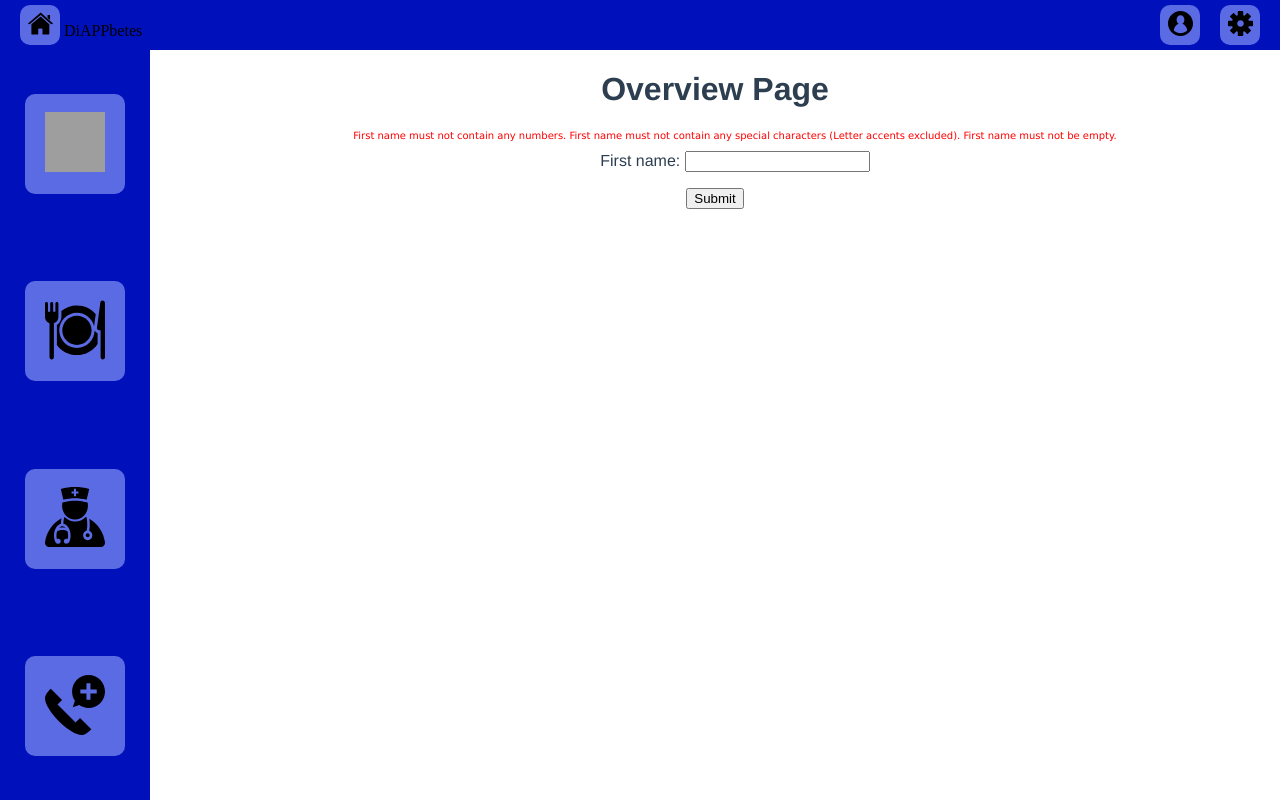
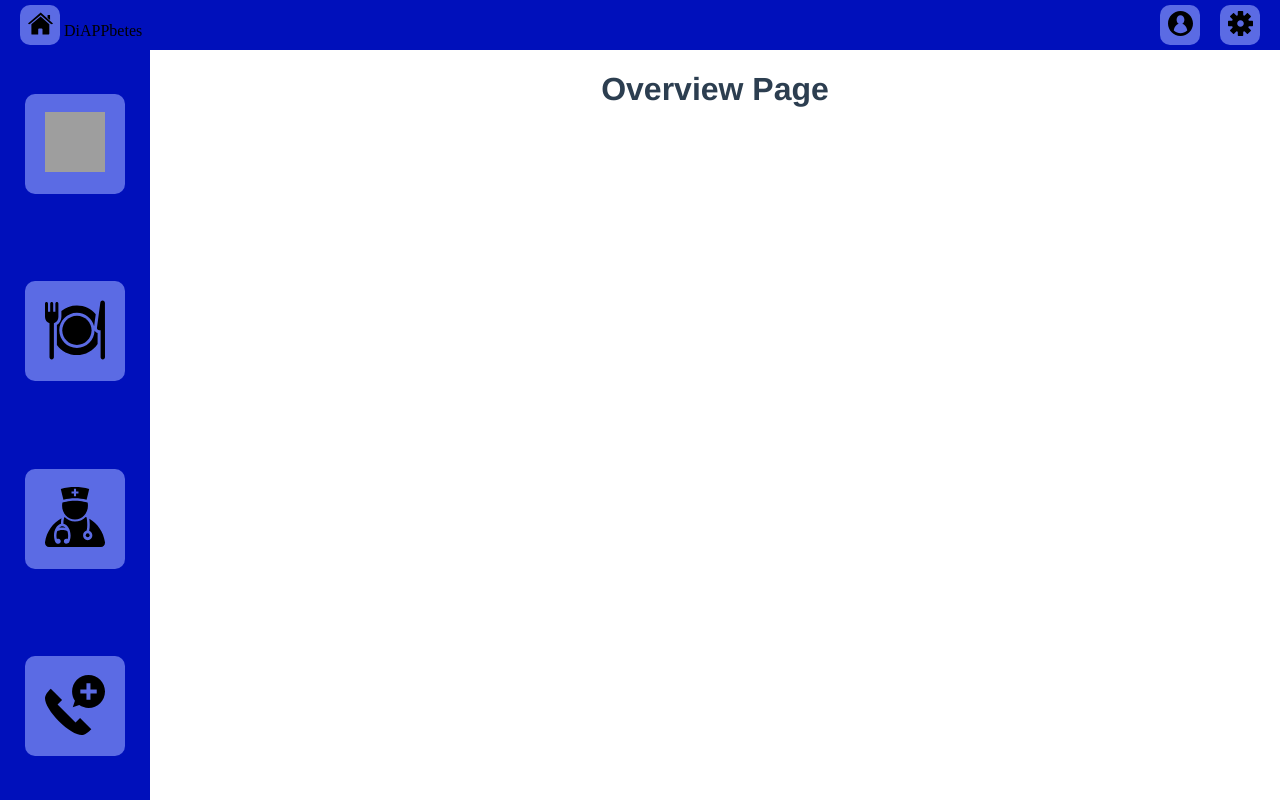
Before and after one commit to Collinnn/Diabetes-app-project, a Vue app in the folder Frontend/: page /overview in a window 1280 px wide. Built offline with nearby package versions, Linux system fonts and the light colour scheme; grey boxes are pictures that could not be loaded.

Commit message:
Removed doctor form

```diff
--- a/Frontend/src/components/DoctorForm.vue
+++ /dev/null
@@ -1,79 +0,0 @@
-<template>
-    <div>
-        <form id="doctorForm" @submit.prevent="submitDoctorForm" >
-            <ul>
-                <p class="required"> {{ updatedFirstNameRequirements }} </p>
-                <label>
-                    {{ doctorForm[0].label }}: <input :type="doctorForm[0].type" v-model="doctorForm[0].content" />
-                </label>
-            </ul>
-            <button type="submit"> Submit </button>
-        </form>
-
-    </div>
-</template>
-
-<script>
-
-let formId = 0
-let firstNameRequirements =
-    "First name must not contain any numbers." +
-    "\nFirst name must not contain any special characters (Letter accents excluded)." +
-    "\nFirst name must not be empty."
-
-let lastNameRequirements =
-    "Last name must not contain any numbers." +
-    "\nLast name must not contain any special characters (Letter accents excluded)." +
-    "\nLast name must not be empty."
-
-export default {
-    name: "DoctorForm",
-    data() {
-        return {
-            doctorForm: [
-                { id: formId++, label: "First name", type: "text", content: "", required: firstNameRequirements },
-                { id: formId++, label: "Last name", type: "text", content: "", required: lastNameRequirements},
-                { id: formId++, label: "Password", type: "password", content: ""}
-            ]
-        }
-    },
-    methods: {
-        validateForm() {
-            if (this.doctorForm[0].content === "") {
-                console.log("Form validated. Result false")
-                return false
-            }
-            else {
-                console.log("Form validated. Result true")
-                return true
-            }
-        },
-        submitDoctorForm() {
-            this.axios.post(this.$backend.getUrlPostDoctor(), this.doctorForm)
-                .then(() => {
-                    this.doctorForm.firstName = ""
-                    this.doctorForm.lastName = ""
-                    this.doctorForm.password = ""
-                    console.log("Doctor added")
-                })
-                .catch(() => console.log("Invalid request"))
-        }
-    },
-    computed: {
-        updatedFirstNameRequirements() {
-            return firstNameRequirements
-        }
-    }
-}
-
-</script>
-
-
-<style>
- .required {
-     color: red;
-     font-size: 10px;
-     font-family: Verdana, Tahoma;
- }
-
-</style>
--- a/Frontend/src/views/overview.vue
+++ b/Frontend/src/views/overview.vue
@@ -1,17 +1,14 @@
 <template>
     <div>
         <h1>Overview Page</h1>
-        <DoctorForm />
     </div>
 </template>
 
 
 <script>
-import DoctorForm from "@/components/DoctorForm.vue";
 
 export default {
-    name: "overviewPage",
-    components: { DoctorForm }
+    name: "overviewPage"
 }
 
 </script>
```
